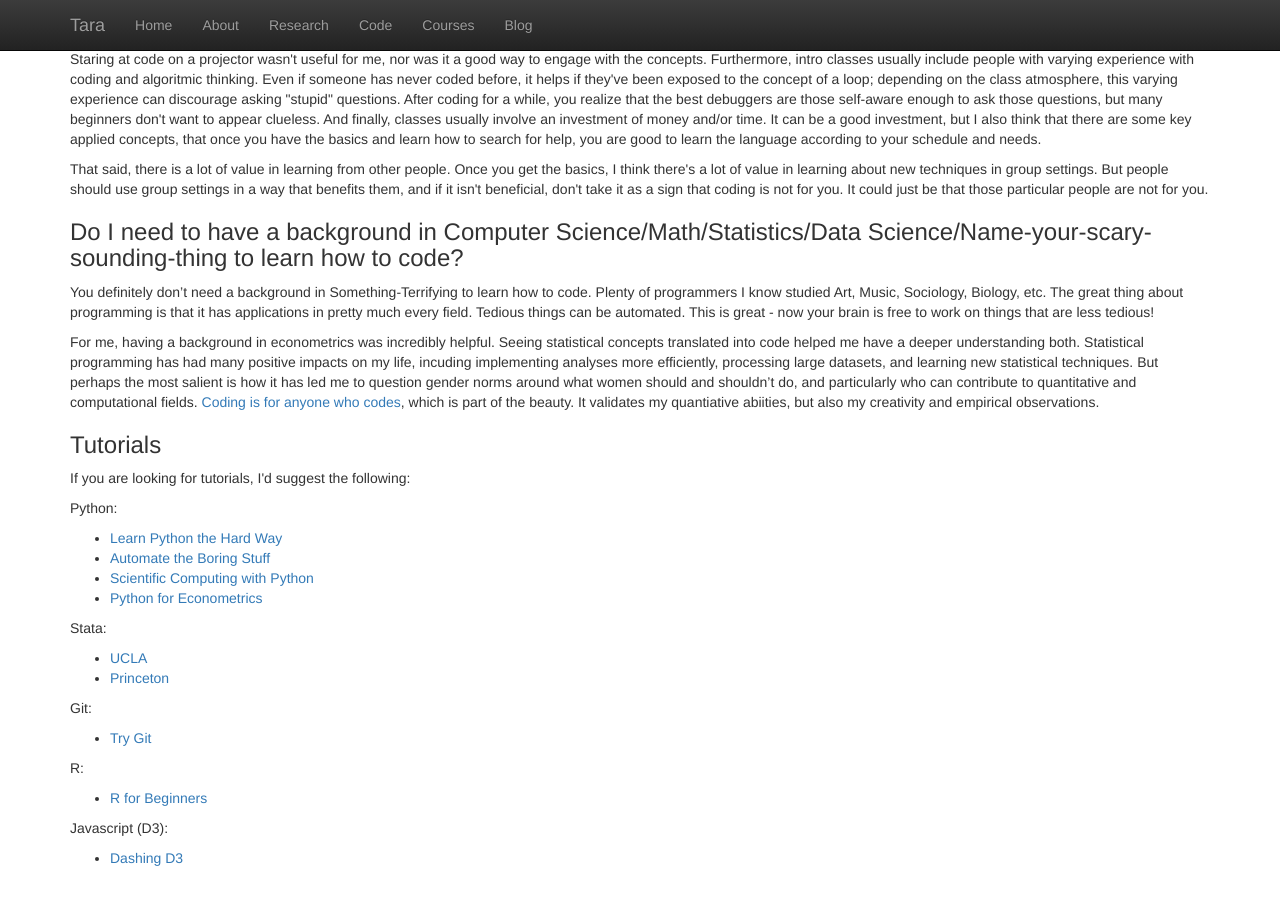
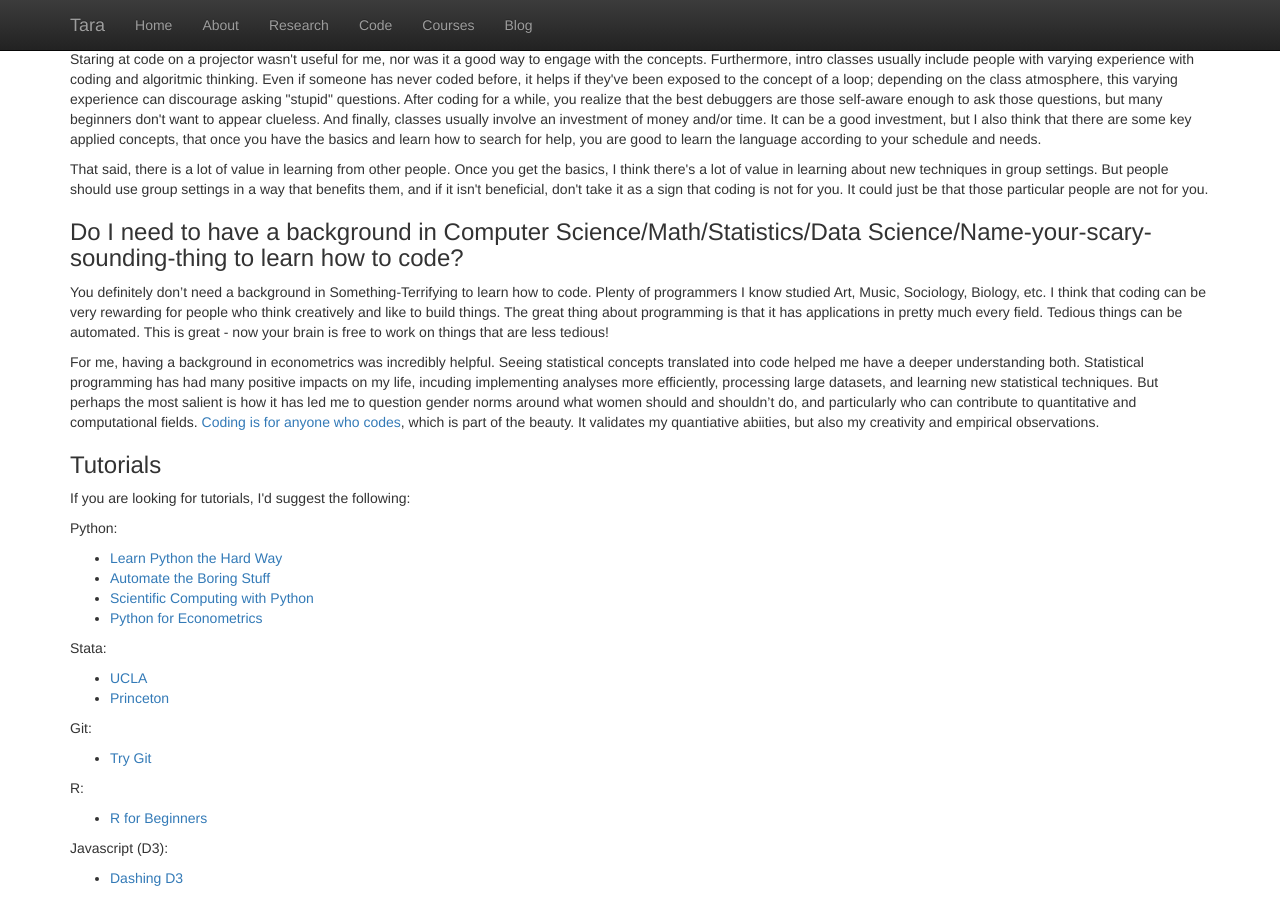
Before and after one commit to tnt2113/tnt2113.github.io, a Jekyll site: the page blog/post2.html, which Jekyll copies as it is, in a window 1280 px wide and 900 px high, scrolled down 664 px. Built offline with Jekyll 4.4.1, drawn with Linux system fonts in a browser that asks for light colours.

Commit message:
thinking creatively

```diff
--- a/blog/post2.html
+++ b/blog/post2.html
@@ -85,7 +85,7 @@ jQuery(document).ready(function($) {
 <p> Staring at code on a projector wasn't useful for me, nor was it a good way to engage with the concepts. Furthermore, intro classes usually include people with varying experience with coding and algoritmic thinking. Even if someone has never coded before, it helps if they've been exposed to the concept of a loop; depending on the class atmosphere, this varying experience can discourage asking &#34stupid&#34 questions. After coding for a while, you realize that the best debuggers are those self-aware enough to ask those questions, but many beginners don't want to appear clueless. And finally, classes usually involve an investment of money and/or time. It can be a good investment, but I also think that there are some key applied concepts, that once you have the basics and learn how to search for help, you are good to learn the language according to your schedule and needs. </p>
 <p>That said, there is a lot of value in learning from other people. Once you get the basics, I think there's a lot of value in learning about new techniques in group settings. But people should use group settings in a way that benefits them, and if it isn't beneficial, don't take it as a sign that coding is not for you. It could just be that those particular people are not for you.</p>
 <h3>Do I need to have a background in Computer Science/Math/Statistics/Data Science/Name-your-scary-sounding-thing to learn how to code?</h3>
-<p>You definitely don’t need a background in Something-Terrifying to learn how to code. Plenty of programmers I know studied Art, Music, Sociology, Biology, etc. The great thing about programming is that it has applications in pretty much every field. Tedious things can be automated. This is great - now your brain is free to work on things that are less tedious!</p>
+<p>You definitely don’t need a background in Something-Terrifying to learn how to code. Plenty of programmers I know studied Art, Music, Sociology, Biology, etc. I think that coding can be very rewarding for people who think creatively and like to build things. The great thing about programming is that it has applications in pretty much every field. Tedious things can be automated. This is great - now your brain is free to work on things that are less tedious!</p>
 <p> For me, having a background in econometrics was incredibly helpful. Seeing statistical concepts translated into code helped me have a deeper understanding both. Statistical programming has had many positive impacts on my life, incuding implementing analyses more efficiently, processing large datasets, and learning new statistical techniques. But perhaps the most salient is how it has led me to question gender norms around what women should and shouldn’t do, and particularly who can contribute to quantitative and computational fields. <a href = "http://jvns.ca/blog/2014/12/28/programming-doesnt-belong-to-men-it-belongs-to-me/">Coding is for anyone who codes</a>, which is part of the beauty. It validates my quantiative abiities, but also my creativity and empirical observations. </p>
 <h3>Tutorials</h3>
 <p>If you are looking for tutorials, I&#39d suggest the following:</p>
```
